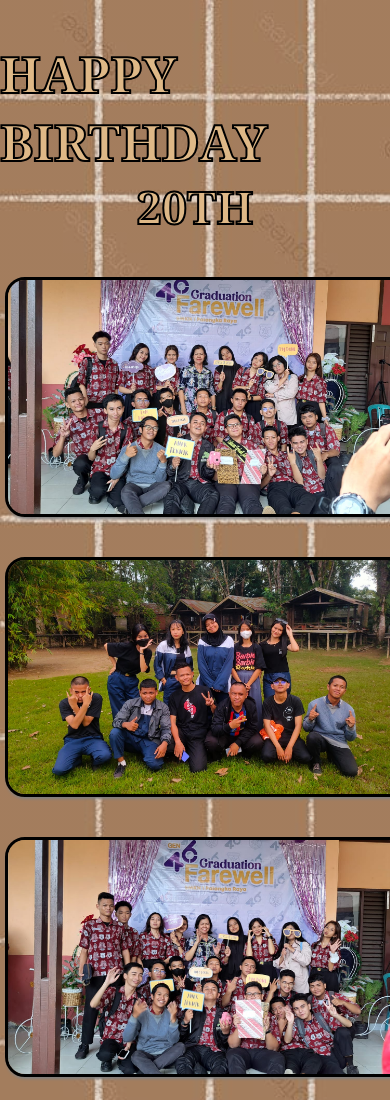
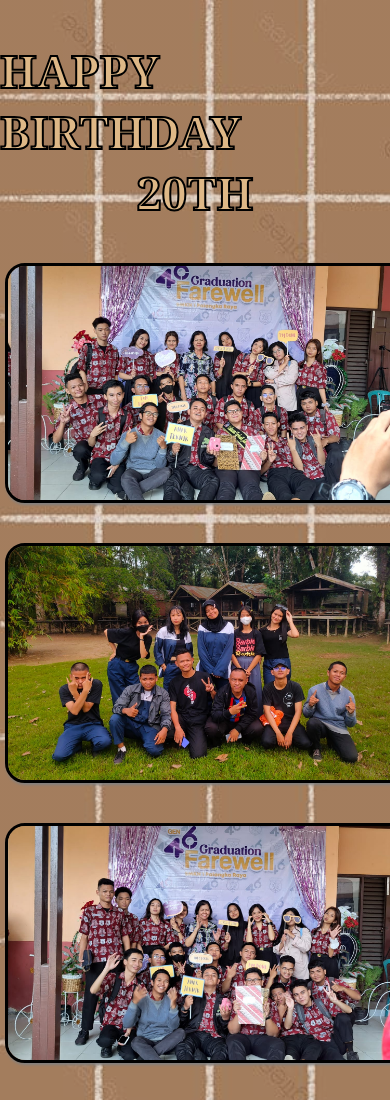
Before and after one commit to rahmanrulerr/yudistultah.github.io, a plain HTML site: page yudis.html in a window 390 px wide. Shown: the top 1100 px of the page. Drawn offline with Linux system fonts and the light colour scheme.

Commit message:
Update style2.css

```diff
--- a/style2.css
+++ b/style2.css
@@ -79,3 +79,9 @@ html,body{
     -webkit-text-stroke: 2px black;
     cursor: pointer;
 }
+
+@media(max-width: 768px){
+    .logo{
+    font-size:45px;
+    }
+}
```
